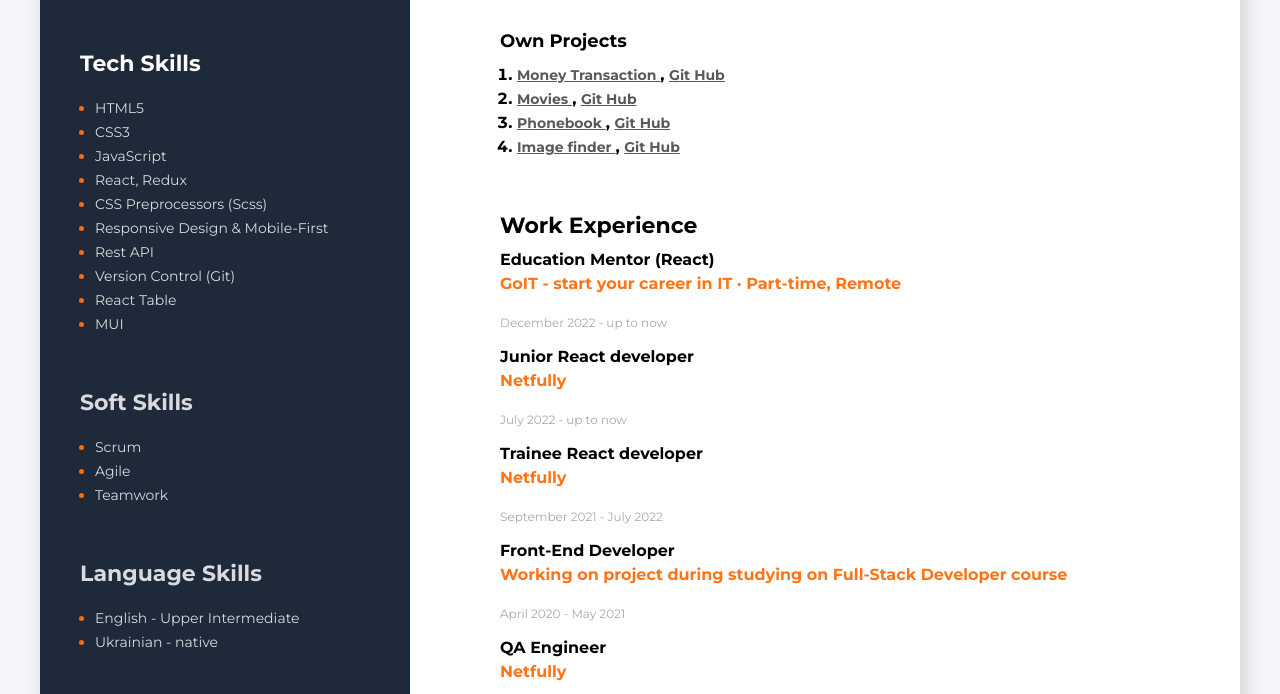
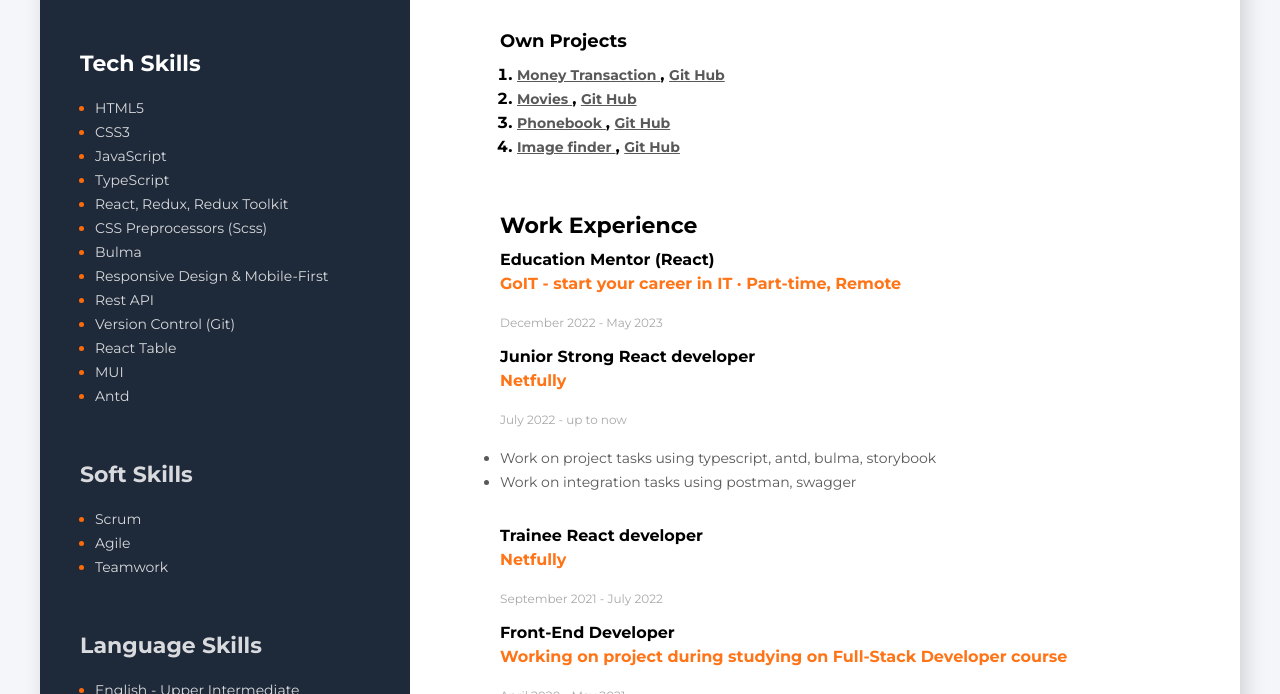
Before and after one commit to andrii-lavrenchuk/resume, a plain HTML site: page index.html in a window 1280 px wide. Shown: the part 613-1307 px from the top of the page. Drawn offline with Linux system fonts and the light colour scheme.

Commit message:
Add skills

```diff
--- a/index.html
+++ b/index.html
@@ -81,14 +81,17 @@
                 <span class="tech-skills-text">JavaScript</span>
               </li>
               <li class="tech-skill-item">
-                <span class="tech-skills-text">React, Redux</span>
+                <span class="tech-skills-text">TypeScript</span>
+              </li>
+              <li class="tech-skill-item">
+                <span class="tech-skills-text">React, Redux, Redux Toolkit</span>
               </li>
               <li class="tech-skill-item">
                 <span class="tech-skills-text">CSS Preprocessors (Scss)</span>
               </li>
-              <!-- <li class="tech-skill-item">
-                <span class="tech-skills-text">Handlebars</span>
-              </li> -->
+              <li class="tech-skill-item">
+                <span class="tech-skills-text">Bulma</span>
+              </li>
               <li class="tech-skill-item">
                 <span class="tech-skills-text"
                   >Responsive Design & Mobile-First</span
@@ -105,6 +108,9 @@
               </li>
               <li class="tech-skill-item">
                 <span class="tech-skills-text">MUI</span>
+              </li>
+              <li class="tech-skill-item">
+                <span class="tech-skills-text">Antd</span>
               </li>
             </ul>
           </div>
@@ -199,8 +205,6 @@
                 Git Hub
               </a>
             </li>
-
-            </li>
           </ol>
         </div>
         <div class="projects-container">
@@ -285,14 +289,21 @@
               Education Mentor (React) <br />
             <span class="profession-company">GoIT - start your career in IT · Part-time, Remote</span>
             </h4>
-            <span class="profession-time"> December 2022  - up to now </span>
+            <span class="profession-time"> December 2022  - May 2023  </span>
           </div>
           <div>
             <h4 class="profession-title">
-              Junior React developer <br />
+              Junior Strong React developer <br />
             <span class="profession-company">Netfully</span>
             </h4>
             <span class="profession-time"> July 2022 - up to now </span>
+            <ul class="profession-duties">
+              <li class="profession-duties-item">Work on project tasks using typescript,
+                antd, bulma, storybook</li>
+              <li class="profession-duties-item">Work on integration tasks using
+              postman, swagger
+              </li>
+            </ul>
           </div>
           <div>
             <h4 class="profession-title">
```
